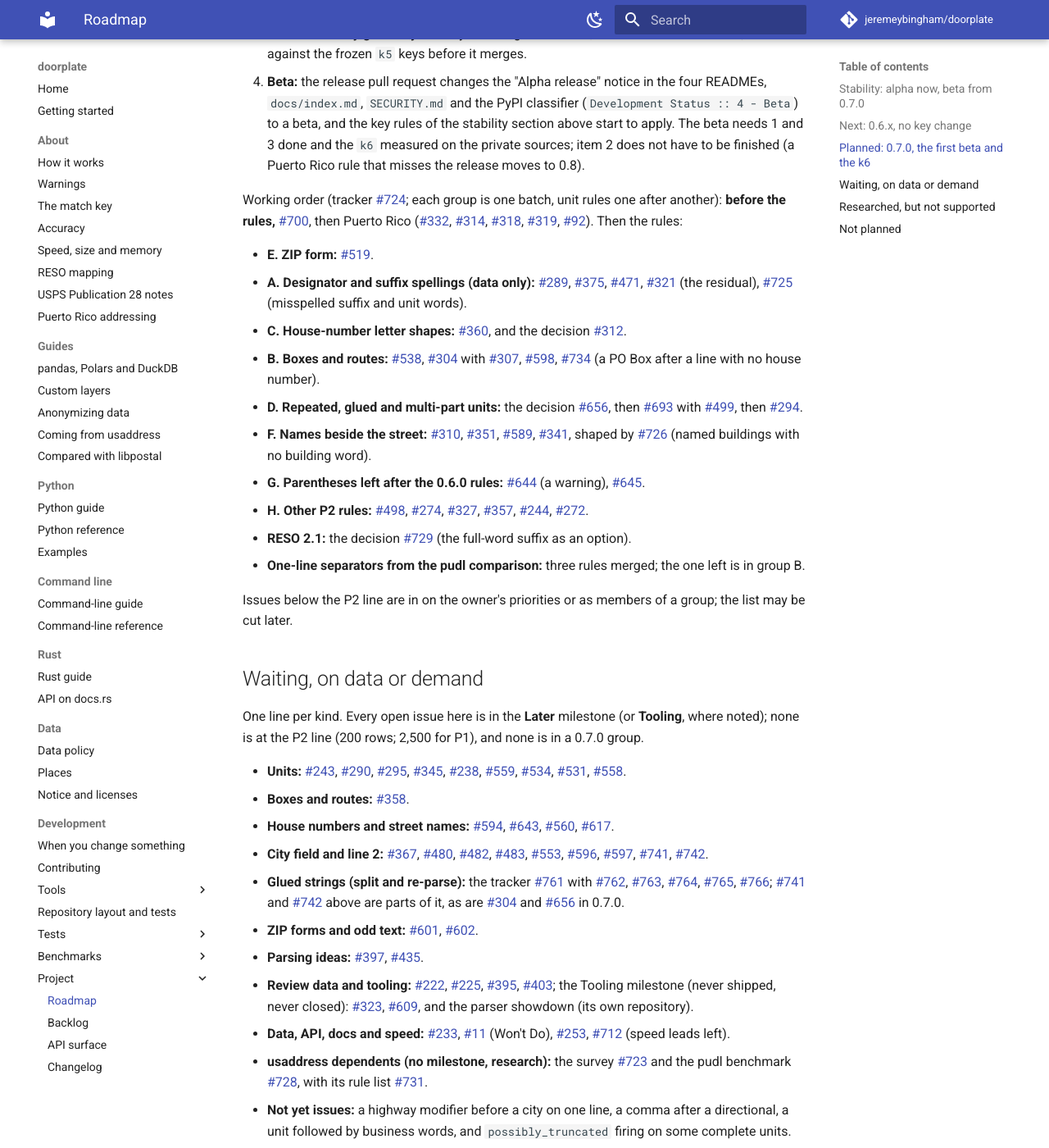
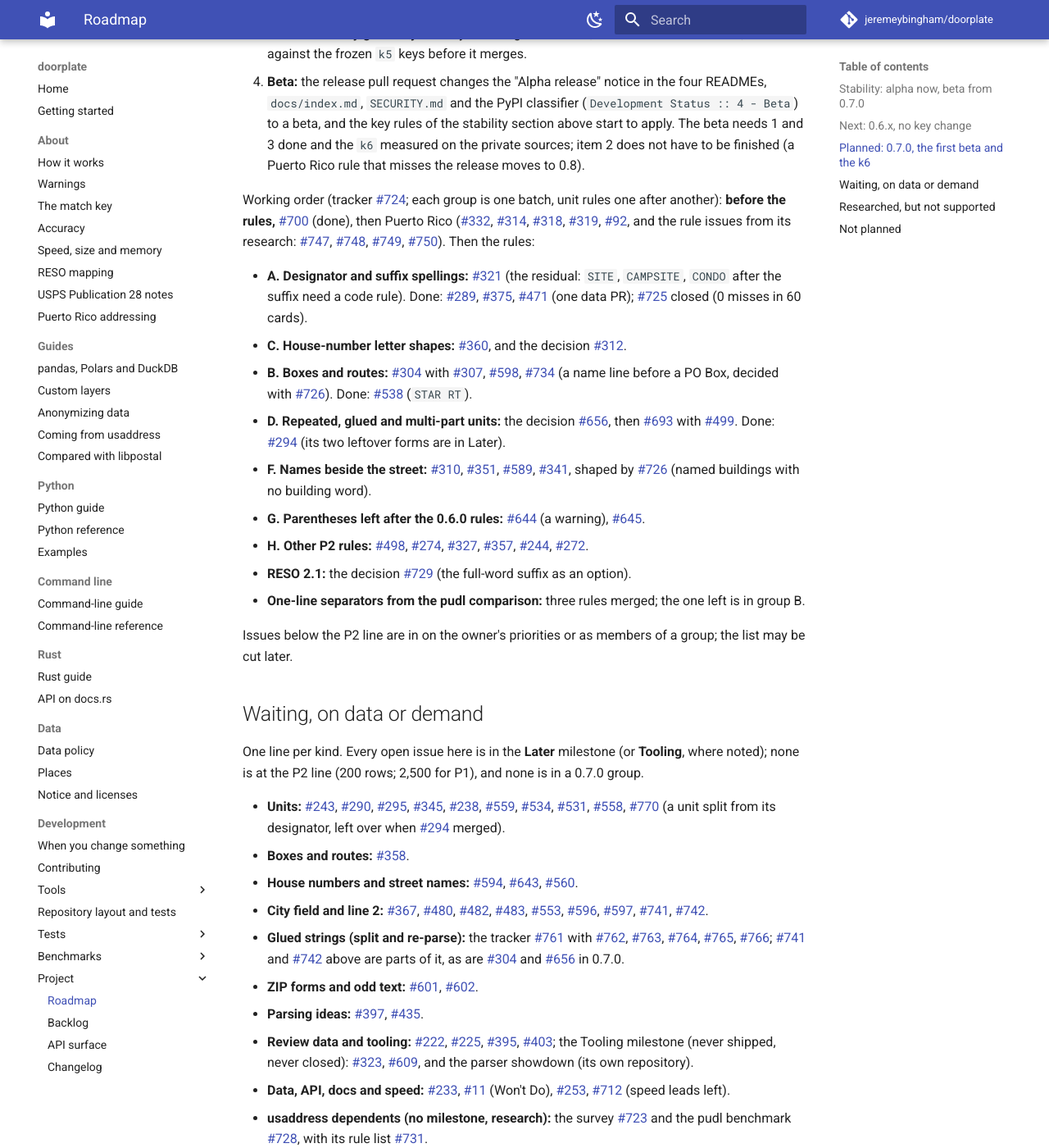
Before and after one commit to jeremeybingham/doorplate, an MkDocs documentation site: the page built from docs/roadmap.md, in a window 1280 px wide and 1400 px high, scrolled down 1423 px. Shown: the whole window at 82% size. Built offline with MkDocs 1.6.1 and Material for MkDocs 9.7.7, drawn with Linux system fonts in a browser that asks for light colours; comment, search, counter and statistics services are not loaded; some of the changed text lies outside the part shown.

Commit message:
Close-outs for 0.7.0: #294 split to #770, #538 and #725 closed; roadmap and probe
- Roadmap: groups A, B, D and E drop the closed issues (#289, #375, #471,
  #519, #538, #294, #725); #770 joins the Later units list; #617 leaves
  Waiting (closed); the Puerto Rico rule issues #747 to #750 are listed;
  Last reviewed 2026-11-19 on the roadmap and the backlog.
- Probe unit-designator-split for #770 (a one-line `, 17 APT,` segment, or
  a designator after the suffix with its value in the next segment or line 2).
- CHANGELOG: the #294 entry names #770 for the forms it leaves.

Co-Authored-By: Claude Opus 5.5 <noreply@anthropic.com>

```diff
--- a/docs/roadmap.md
+++ b/docs/roadmap.md
@@ -42,13 +42,12 @@ The goals of 0.7.0, in the order they ship:
    The beta needs 1 and 3 done and the `k6` measured on the private sources; item 2 does not have to be finished (a Puerto Rico rule that
    misses the release moves to 0.8).
 
-Working order (tracker #724; each group is one batch, unit rules one after another): **before the rules,** #700, then Puerto Rico (#332, #314, #318, #319, #92). Then the rules:
+Working order (tracker #724; each group is one batch, unit rules one after another): **before the rules,** #700 (done), then Puerto Rico (#332, #314, #318, #319, #92, and the rule issues from its research: #747, #748, #749, #750). Then the rules:
 
-- **E. ZIP form:** #519.
-- **A. Designator and suffix spellings (data only):** #289, #375, #471, #321 (the residual), #725 (misspelled suffix and unit words).
+- **A. Designator and suffix spellings:** #321 (the residual: `SITE`, `CAMPSITE`, `CONDO` after the suffix need a code rule). Done: #289, #375, #471 (one data PR); #725 closed (0 misses in 60 cards).
 - **C. House-number letter shapes:** #360, and the decision #312.
-- **B. Boxes and routes:** #538, #304 with #307, #598, #734 (a PO Box after a line with no house number).
-- **D. Repeated, glued and multi-part units:** the decision #656, then #693 with #499, then #294.
+- **B. Boxes and routes:** #304 with #307, #598, #734 (a name line before a PO Box, decided with #726). Done: #538 (`STAR RT`).
+- **D. Repeated, glued and multi-part units:** the decision #656, then #693 with #499. Done: #294 (its two leftover forms are in Later).
 - **F. Names beside the street:** #310, #351, #589, #341, shaped by #726 (named buildings with no building word).
 - **G. Parentheses left after the 0.6.0 rules:** #644 (a warning), #645.
 - **H. Other P2 rules:** #498, #274, #327, #357, #244, #272.
@@ -61,9 +60,9 @@ Issues below the P2 line are in on the owner's priorities or as members of a gro
 
 One line per kind. Every open issue here is in the **Later** milestone (or **Tooling**, where noted); none is at the P2 line (200 rows; 2,500 for P1), and none is in a 0.7.0 group.
 
-- **Units:** #243, #290, #295, #345, #238, #559, #534, #531, #558.
+- **Units:** #243, #290, #295, #345, #238, #559, #534, #531, #558, #770 (a unit split from its designator, left over when #294 merged).
 - **Boxes and routes:** #358.
-- **House numbers and street names:** #594, #643, #560, #617.
+- **House numbers and street names:** #594, #643, #560.
 - **City field and line 2:** #367, #480, #482, #483, #553, #596, #597, #741, #742.
 - **Glued strings (split and re-parse):** the tracker #761 with #762, #763, #764, #765, #766; #741 and #742 above are parts of it, as are #304 and #656 in 0.7.0.
 - **ZIP forms and odd text:** #601, #602.
```
Also changed, not shown: other parts of docs/roadmap.md (+1 -1 lines), CHANGELOG.md (+1 -1 lines), docs/backlog.md (+2 -2 lines), 2 other files.
